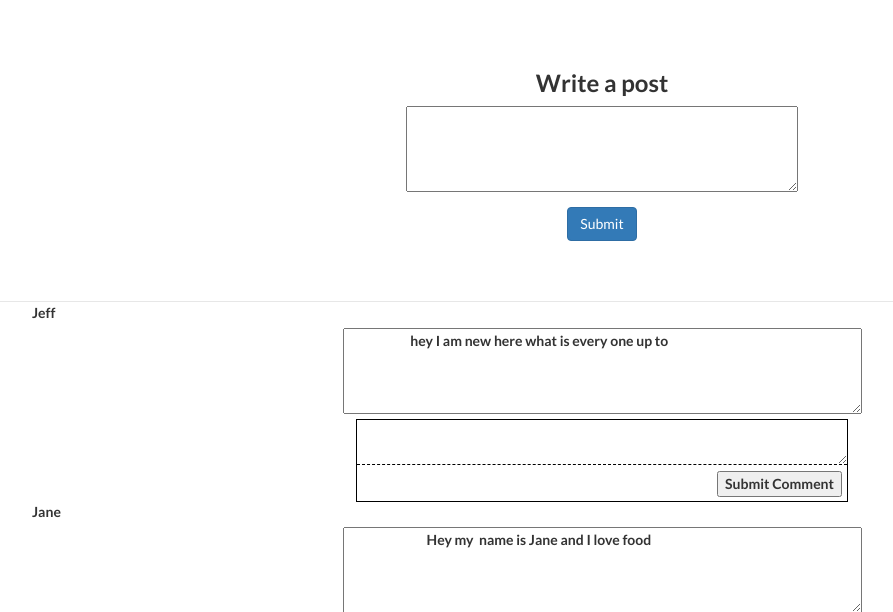
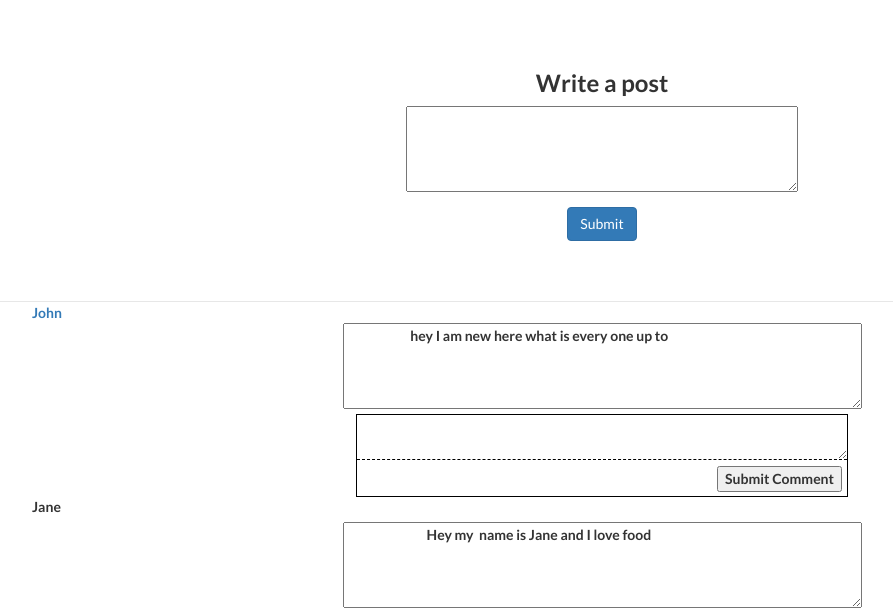
Before and after one commit to NYC2015/team-3, a Django app: page /communities/community1 in a window 1280 px wide. Shown: the part 229-841 px from the top of the page, without its empty margins (38-931 px from the left). Run offline with Django 3.2, Linux system fonts and the light colour scheme; some libraries are stand-ins or nearby versions.

Commit message:
modified communities.html

```diff
--- a/team3/community/templates/community/comm1.html
+++ b/team3/community/templates/community/comm1.html
@@ -120,7 +120,7 @@
 
                 <div class="col-md-12">
 
-                    <label>Jeff</label>
+                    <a href='/view-profile/profile'>John</a>
 
                     <div class="post" align="center">
 
```
